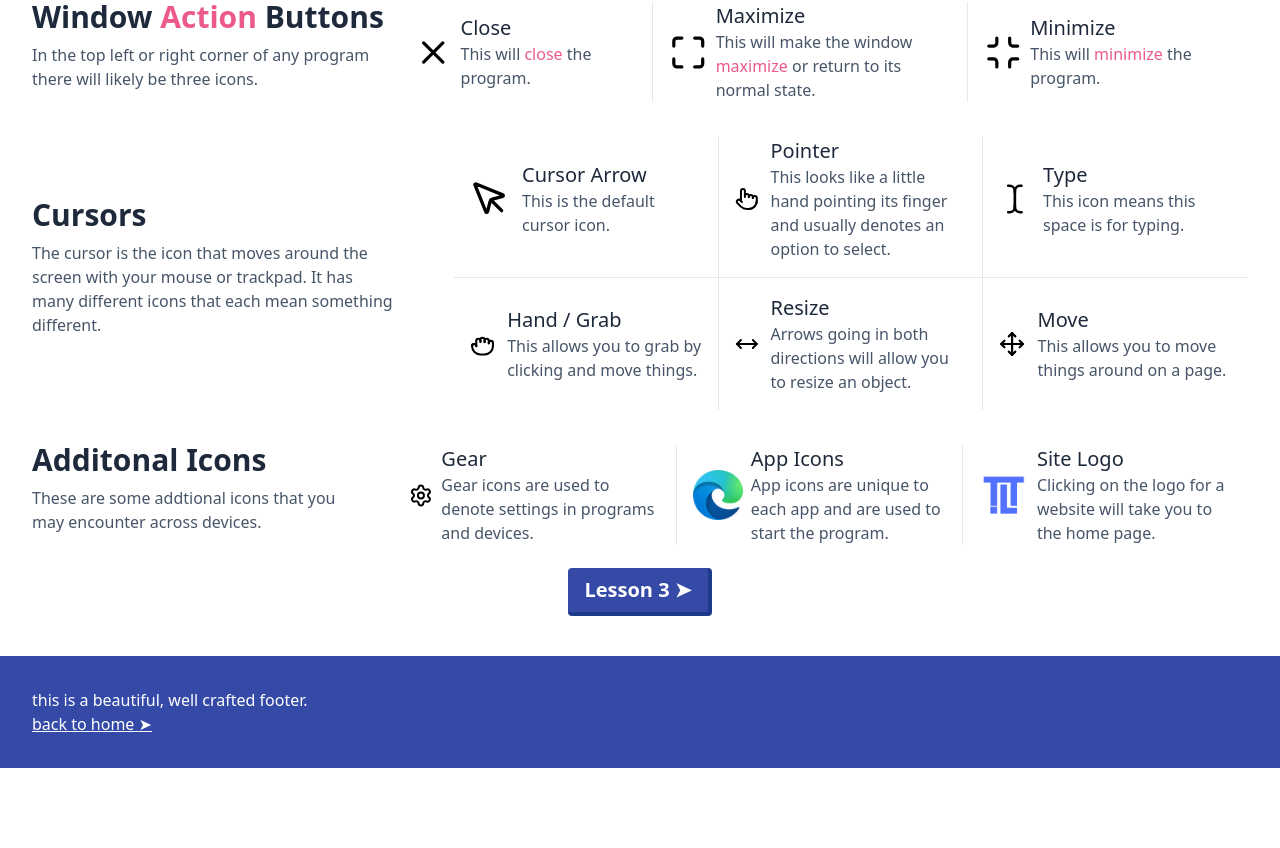
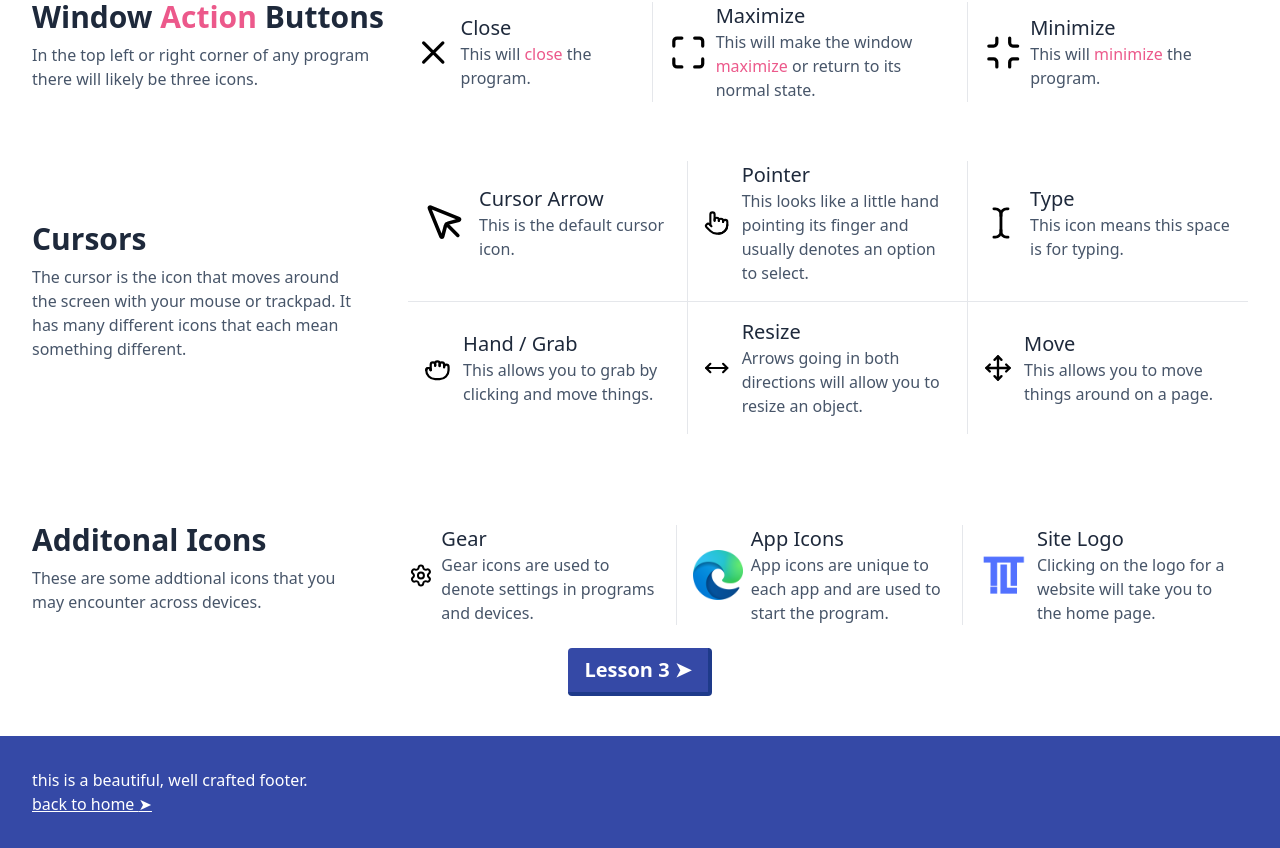
Before and after one commit to j-cleme/capstone_teaching-tech-lit, a SvelteKit app: page /icons in a window 1280 px wide. Shown: the part 827-1675 px from the top of the page. Before the commit the page ends 1595 px from the top, so only its background shows below. Built offline with nearby package versions, Linux system fonts and the light colour scheme.

Commit message:
Update +page.svelte

```diff
--- a/src/routes/icons/+page.svelte
+++ b/src/routes/icons/+page.svelte
@@ -92,8 +92,8 @@
 		</div>
 		<!-- End of Windows Action Buttons -->
 
-		<div class="flex lg:flex-row flex-col mt-8 items-center">
-			<section class="md:max-w-[40ch] md:mr-14" role="contentinfo">
+		<div class="flex lg:flex-row flex-col my-14 items-center">
+			<section class="md:max-w-[35ch] md:mr-14" role="contentinfo">
 				<h1 class=" text-3xl text-slate-800 font-semibold ">Cursors</h1>
 				<p class=" pt-2 text-base text-slate-600 mb-3.5 ">
 					The cursor is the icon that moves around the screen with your mouse or trackpad. It has
```
